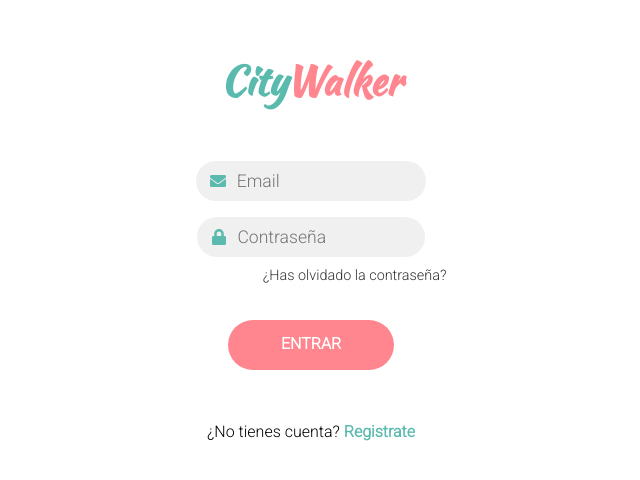
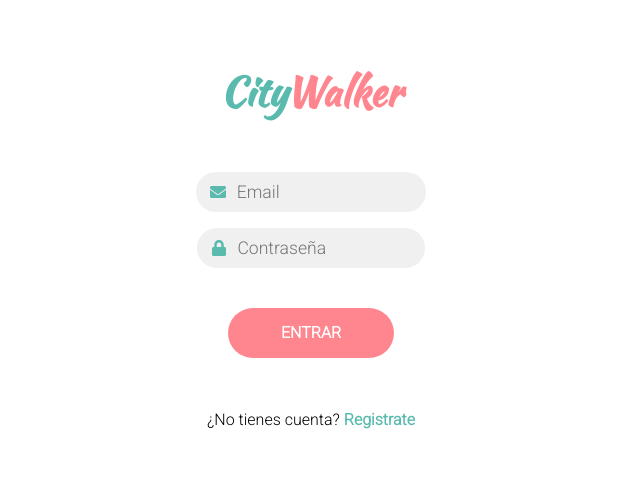
Before and after one commit to juancathree/TravelFrontEnd, a React (Create React App) app: page /login in a window 1280 px wide. Shown: the part 164-644 px from the top of the page, without its empty margins (329-969 px from the left). Built offline with nearby package versions, Linux system fonts and the light colour scheme; what imagekitio-react would draw is missing.

Commit message:
delete forgot password

```diff
--- a/src/components/Login/index.js
+++ b/src/components/Login/index.js
@@ -74,9 +74,6 @@ export default function Login() {
                   value=""
                   icon={faLock}
                />
-               <Link className="login__forgot" to="/forgot">
-                  ¿Has olvidado la contraseña?
-               </Link>
                <button className="login__btn">Entrar</button>
             </form>
             <div className="signup">
```
